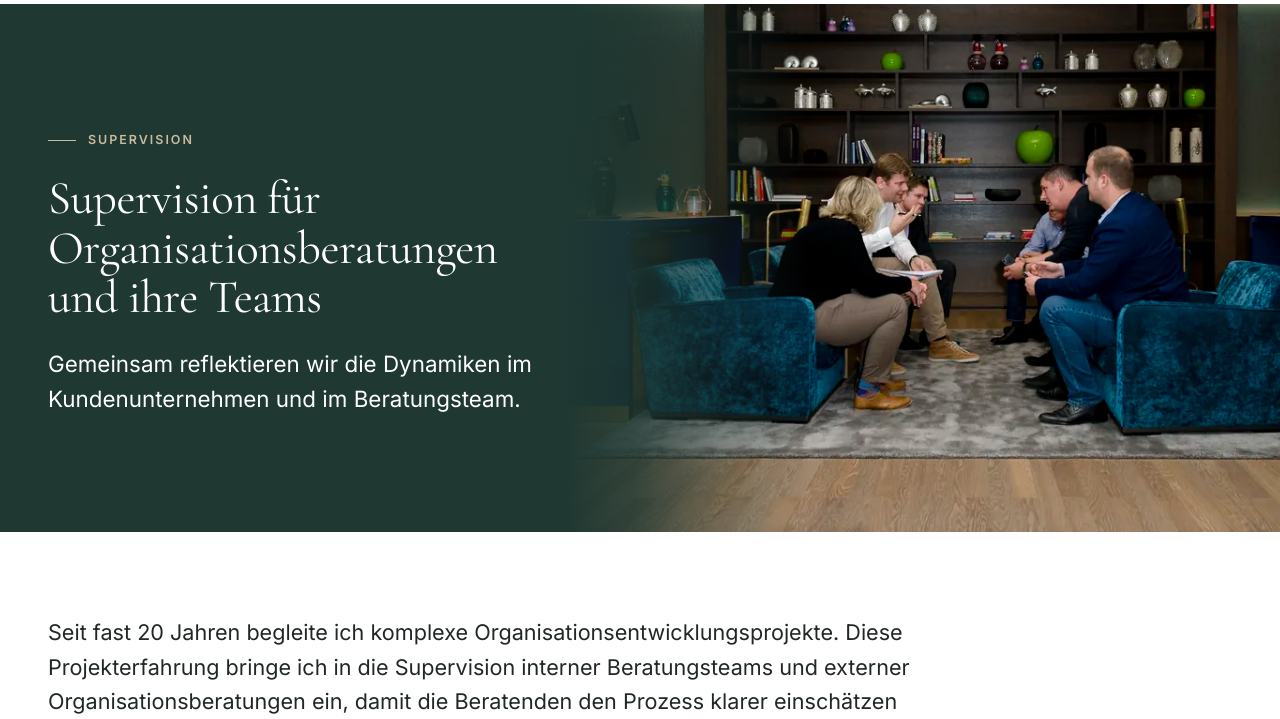
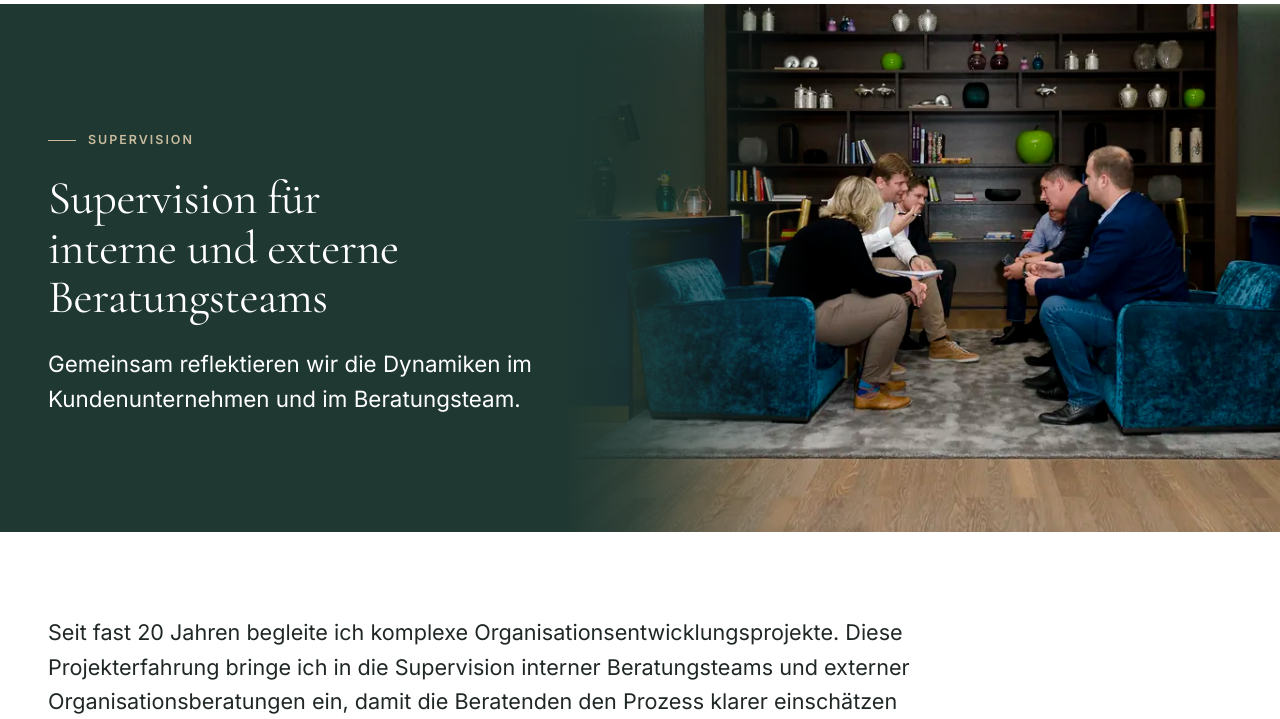
Before and after one commit to cosmo-hl/dr-tiffert-vorschau, an Astro site: page /supervision in a window 1280 px wide. Shown: the part 81-800 px from the top of the page. Built offline with nearby package versions, Linux system fonts and the light colour scheme; Astro itself is replaced by a stand-in of ours.

Commit message:
Supervision: Überschrift für interne und externe Beratungsteams
Co-Authored-By: Claude Opus 5.5 <noreply@anthropic.com>
Claude-Session: https://claude.ai/code/session_01WitQRUKtdhes3bwHf6rNcd

```diff
--- a/src/pages/supervision/index.astro
+++ b/src/pages/supervision/index.astro
@@ -12,7 +12,7 @@ import { STIMMEN } from '../../lib/stimmen';
 >
   <SubHero
     eyebrow="Supervision"
-    title="Supervision für Organisationsberatungen und ihre Teams"
+    title="Supervision für interne und externe Beratungsteams"
     lead="Gemeinsam reflektieren wir die Dynamiken im Kundenunternehmen und im Beratungsteam."
     name="site-gespraech" w={3543} h={1949} pos="30% 40%" posM="50% 50%"
     alt="Dr. Alexander Tiffert sitzt mit einer Gruppe in einer Sesselrunde im Gespräch, von der Seite gesehen, vor einem dunklen Regal." />
```
